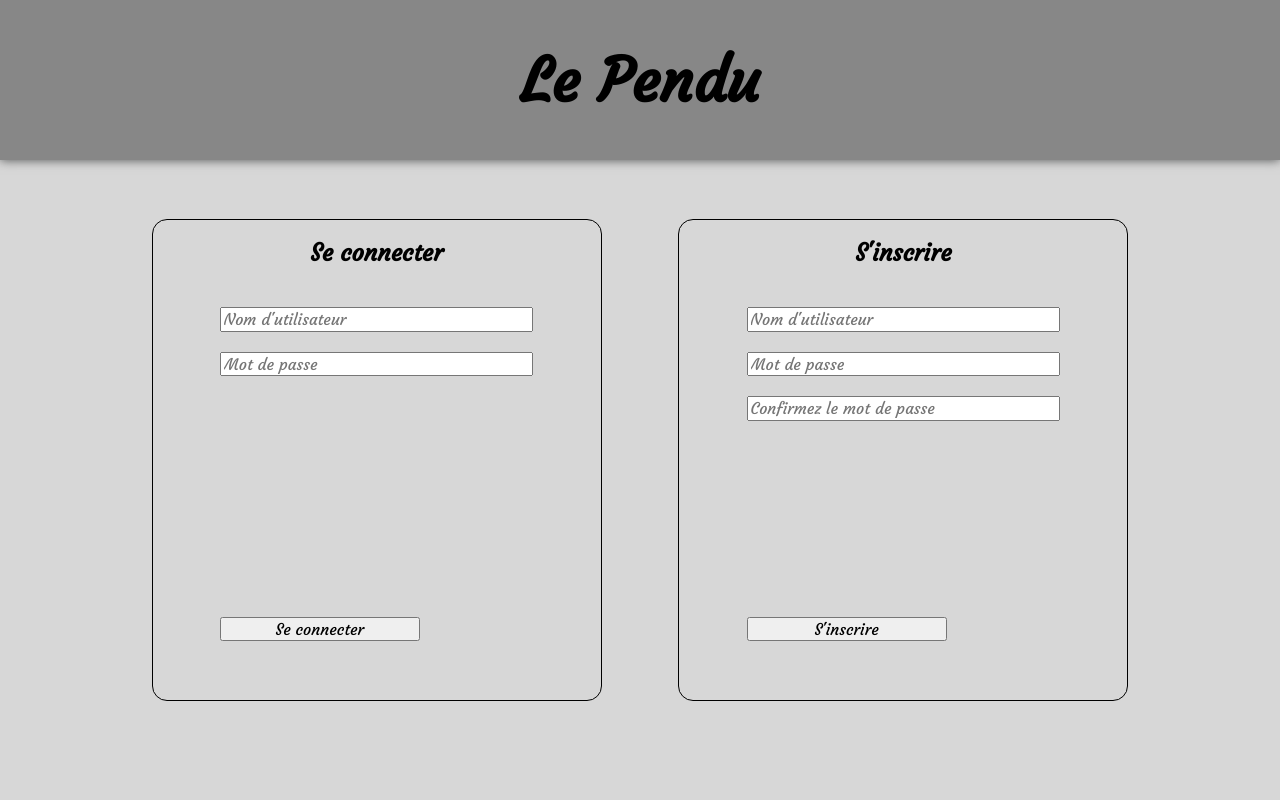
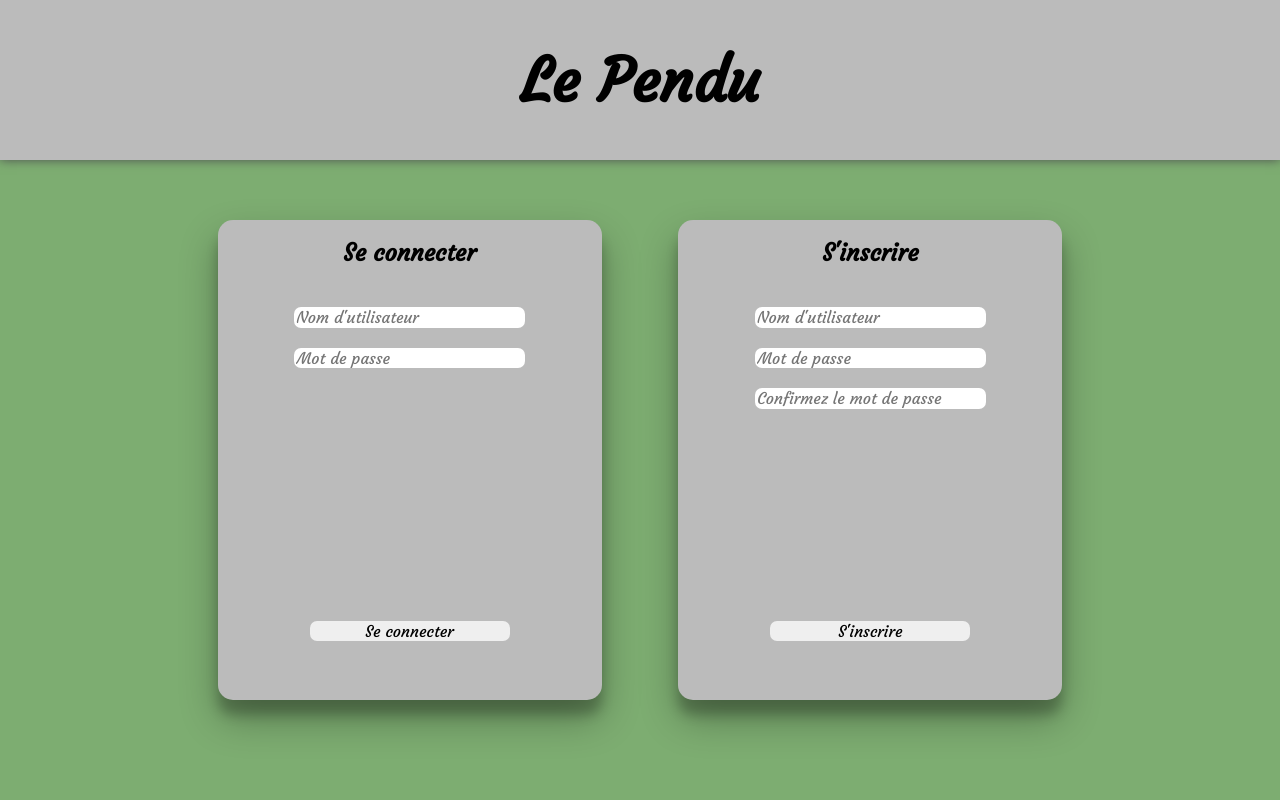
Before and after one commit to atarax-dev/LePendu, a Django app: page /login in a window 1280 px wide. Run offline with Django 4.2, Linux system fonts and the light colour scheme.

Commit message:
Update UI

```diff
--- a/static/index.css
+++ b/static/index.css
@@ -5,7 +5,7 @@
 body{
     font-family: 'Courgette', cursive;
     box-sizing: border-box;
-    background-color: #D7D7D7;
+    background-color: #7dad71;
     height: 100vh;
 }
 header{
@@ -13,7 +13,7 @@ header{
     justify-content: center;
     align-items: center;
     height: 20%;
-    background-color: rgb(135, 135, 135);
+    background-color: rgb(187, 187, 187);
     color: black;
     box-shadow: 0 0 10px #4d4f4f;
 }
@@ -73,30 +73,52 @@ a{
     align-items: center;
 }
 .block-log{
-    width: 35%;
+    width: 30%;
     height: 80%;
     margin: 3%;
-    border: solid 1px black;
+    background-color: rgb(187, 187, 187);
     border-radius: 15px;
+    box-shadow: 0 19px 38px rgba(0, 0, 0, 0.3), 0 15px 12px rgba(0, 0, 0, 0.22);
 }
+.block-log-left:hover{
+    transform: scale(1.05);
+}
+.block-log-left:hover + .block-log-right{
+    transform: scale(0.95);
+    filter: blur(2px);
+}
+.block-log-right:hover{
+    transform: scale(1.05);
+}
+.block-log-right:hover + .block-log-left{
+    transform: scale(0.95);
+    filter: blur(2px);
+}
+
 .block-log form{
     display: flex;
     flex-direction: column;
     position: relative;
-    width: 70%;
+    width: 60%;
     height: 80%;
     margin: auto;
 }
 .log-input{
     margin-top: 20px;
+    border-radius: 7px;
+    border: hidden;
 }
 .log-submit{
     position: absolute;
+    display: flex;
+    justify-content: center;
+    margin-left: auto;
+    margin-right: auto;
+    left: 0;
+    right: 0;
     bottom: 30px;
 }
 .log-submit-btn{
-    margin-left: auto;
-    margin-right: auto;
     width: 200px;
 }
 
--- a/templates/base_template.html
+++ b/templates/base_template.html
@@ -44,6 +44,9 @@
 
 <body>
   {% block content %}{% endblock %}
+
+
+
 </body>
 
 </html>
--- a/templates/login.html
+++ b/templates/login.html
@@ -15,7 +15,7 @@
 
 <body>
     <div class="main">
-        <div class="block-log">
+        <div class="block-log block-log-left">
             <h2>Se connecter</h2>
             <form action="/log_user" method="POST">
                 {% csrf_token %}
@@ -27,7 +27,7 @@
             </form>
 
         </div>
-        <div class="block-log">
+        <div class="block-log block-log-right">
             <h2>S'inscrire</h2>
             <form action="/create_user" method="POST">
                 {% csrf_token %}
```
Also changed, not shown: other parts of static/index.css (+15 -7 lines).
